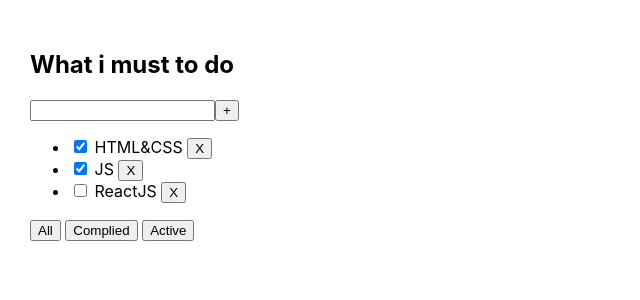
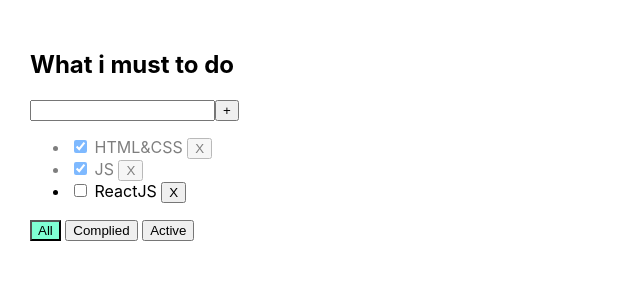
Before and after one commit to AnatoliyPologovoy/todolist, a React (Create React App) app: page / in a window 1280 px wide. Shown: the top 300 px of the page, without its empty margins (0-640 px from the left). Built offline with nearby package versions, Linux system fonts and the light colour scheme.

Commit message:
done after 4 lessons

```diff
--- a/src/App.tsx
+++ b/src/App.tsx
@@ -8,31 +8,25 @@ function App() {
     const h1 = 'What i must to do';
 
     let [tasks, setTask] = useState([
-            { id: v1(), title: "HTML&CSS", isDone: true },
-            { id: v1(), title: "JS", isDone: true },
-            { id: v1(), title: "ReactJS", isDone: false }
-        ])
+        {id: v1(), title: "HTML&CSS", isDone: true},
+        {id: v1(), title: "JS", isDone: true},
+        {id: v1(), title: "ReactJS", isDone: false}
+    ])
 
-    const removeTask = (id : string) => {
+    const removeTask = (id: string) => {
         setTask(
-            tasks.filter(el=>el.id !== id)
-        )
-    }
-    const changeDoneTask = (id : string) => {
-        const cbForMapChangeIsDone = (task : TasksType) => {
-            if (id === task.id) {
-                return task.isDone ? {...task, isDone: false} : {...task, isDone: true}
-            }
-            return task
-        }
-
-        setTask(
-            tasks.map(cbForMapChangeIsDone)
+            tasks.filter(el => el.id !== id)
         )
     }
 
-    const addTask = (titleTask : string) => {
-        const newTask = { id: v1(), title: titleTask, isDone: false }
+    const changeDoneTask = (newId: string, newIsDown: boolean) => {
+        setTask(tasks.map(
+            el => el.id === newId ? {...el, isDone: newIsDown} : el ))
+    }
+
+
+    const addTask = (titleTask: string) => {
+        const newTask = {id: v1(), title: titleTask, isDone: false}
         setTask([newTask, ...tasks])
     }
 
@@ -41,7 +35,7 @@ function App() {
             <Todolist header={h1}
                       tasks={tasks}
                       removeTask={removeTask}
-                      changeDoneTask = {changeDoneTask}
+                      changeDoneTask={changeDoneTask}
                       addTask={addTask}
             />
 
--- a/src/Todolist.tsx
+++ b/src/Todolist.tsx
@@ -1,58 +1,78 @@
 import React, {ChangeEvent, KeyboardEvent, useState} from "react";
+import s from "./todolist.module.css";
 
 
 type TodolistPropsType = {
-    header : string,
-    tasks : TasksType[],
-    removeTask : (id:string) => void,
-    changeDoneTask : (id:string) => void
-    addTask : (titleTask: string) => void
+    header: string,
+    tasks: TasksType[],
+    removeTask: (id: string) => void,
+    changeDoneTask: (id: string, newIsDone: boolean) => void
+    addTask: (titleTask: string) => void
 }
 
 export type TasksType = {
-    id : string,
-    title : string,
-    isDone : boolean
+    id: string,
+    title: string,
+    isDone: boolean
 }
 
 type filterType = 'all' | 'complied' | 'active'
 
-export function Todolist(props:TodolistPropsType) {
+export function Todolist(props: TodolistPropsType) {
     let tasks = props.tasks;
+
+    let [filter, setFilter] = useState<filterType>('all')
+    let [inputValue, setInputValue] = useState<string>('')
+    let [error, setError] = useState<string | null>(null)
+
     //filtering tasks
-    let [filter, setFilter] = useState<filterType>('all')
     if (filter === 'complied') {
         tasks = tasks.filter(task => task.isDone)
     }
     if (filter === 'active') {
         tasks = tasks.filter(task => !task.isDone)
     }
-    //Tasks list
-    const checkboxChangeHandler = (id : string) => {
-        props.changeDoneTask(id);
+
+    const filterButtonHandler = (filterWord:filterType) => {
+        setFilter(filterWord)
     }
+
+    const checkboxChangeHandler = (id:string, checked:boolean) => {
+        props.changeDoneTask(id, checked)
+    }
+
+    //Tasks array
+    const renderTasksList = tasks.map(task => {
+
+        return (
+            <li key={task.id} className={task.isDone ? s.isDone : ''}>
+                <input type="checkbox"
+                       checked={task.isDone}
+                       onChange={(event) => {checkboxChangeHandler(task.id, event.currentTarget.checked)}}
+                />&nbsp;
+                {task.title}&nbsp;
+                <button onClick={() => buttonRemoveTaskHandler(task.id)}>X</button>
+            </li>
+        )
+    })
+
+    //removing tasks
     const buttonRemoveTaskHandler = (id: string) => {
         props.removeTask(id)
     }
-    const renderTasksList = tasks.map(task => {
-            return (
-                <li key={task.id}>
-                    <input type="checkbox"
-                           checked={task.isDone}
-                           onClick={()=>{checkboxChangeHandler(task.id)}}
-                    />&nbsp;
-                    {task.title}&nbsp;
-                    <button onClick={()=>buttonRemoveTaskHandler(task.id)}>X</button>
-                </li>
-            )
-        })
     //adding new tasks
-    const [inputValue, setInputValue] = useState<string>('')
     const addTaskHandler = () => {
-        props.addTask(inputValue);
+        if (inputValue.trim() !== '') {
+            props.addTask(inputValue.trim());
+        }
+        else {
+            setError('Field is required')
+        }
         setInputValue('');
     }
-    const inputOnChange = (evt:ChangeEvent<HTMLInputElement>) => {
+    //input
+    const inputOnChange = (evt: ChangeEvent<HTMLInputElement>) => {
+        setError('')
         setInputValue(evt.currentTarget.value)
     }
     const inputOnKeyHandler = (evt: KeyboardEvent<HTMLInputElement>) => {
@@ -61,17 +81,37 @@ export function Todolist(props:TodolistPropsType) {
         }
     }
 
+
+
     return (
         <div>
             <h2>{props.header}</h2>
-            <input value={inputValue} type="text" onChange={inputOnChange} onKeyDown={inputOnKeyHandler}/>
+            <input
+                value={inputValue}
+                type="text"
+                onChange={inputOnChange}
+                onKeyDown={inputOnKeyHandler}
+                className={error ? s.error : ''}
+            />
             <button onClick={addTaskHandler}>+</button>
+            { error && <div className={s.errorMessage}>{error}</div>}
             <ul>
                 {renderTasksList}
             </ul>
-            <button onClick={()=>{setFilter('all')}}>All</button>&nbsp;
-            <button onClick={()=>{setFilter('complied')}}>Complied</button>&nbsp;
-            <button onClick={()=>{setFilter('active')}}>Active</button>
+            <button onClick={() => {
+                filterButtonHandler('all')
+            }} className={filter === 'all' ? s.activeFilter : ''}>All
+            </button>
+            &nbsp;
+            <button onClick={() => {
+                filterButtonHandler('complied')
+            } } className={filter === 'complied' ? s.activeFilter : ''}>Complied
+            </button>
+            &nbsp;
+            <button onClick={() => {
+                filterButtonHandler('active')
+            }} className={filter === 'active' ? s.activeFilter : ''}>Active
+            </button>
         </div>
     )
 }
--- /dev/null
+++ b/src/todolist.module.css
@@ -0,0 +1,15 @@
+.error {
+    border: red 1px solid;
+}
+
+.errorMessage {
+    color: red;
+}
+
+.activeFilter {
+    background-color: aquamarine;
+}
+
+.isDone {
+    opacity: 0.5;
+}
```
Also changed, not shown: 1 other file (tests, documents, lock files or other folders).
